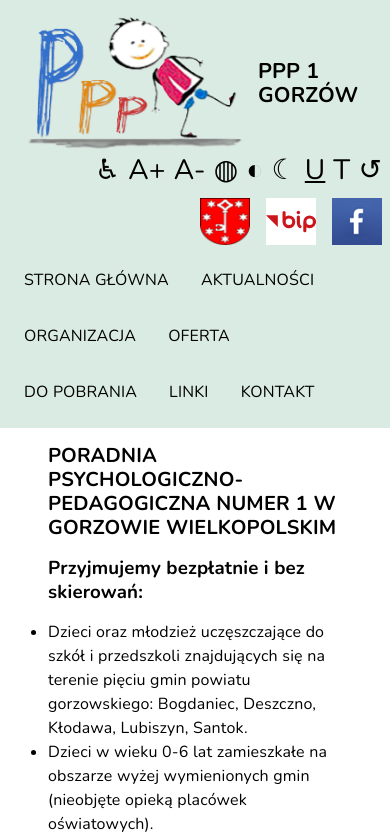
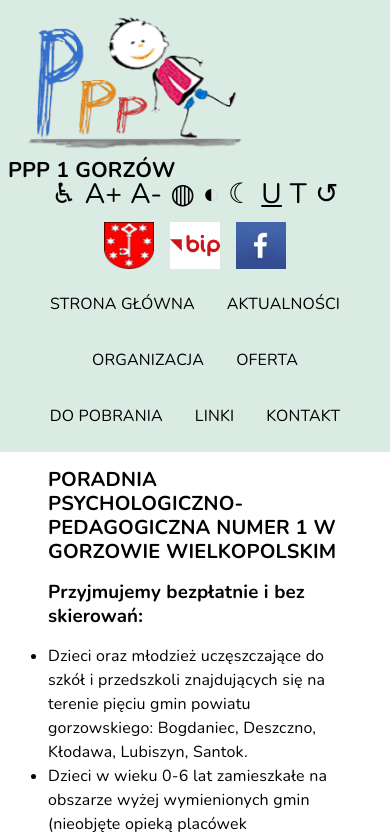
Before and after one commit to Madejczyk/ppp1gorzow, a Next.js app: page / in a window 390 px wide. Shown: the top 838 px of the page. Built offline with nearby package versions, Linux system fonts and the light colour scheme.

Commit message:
add style for mobile

```diff
--- a/app/common/Header.tsx
+++ b/app/common/Header.tsx
@@ -10,10 +10,10 @@ export const Header = () => {
                 height={150}
                 alt="Logo - chłopiec stojący przy trzech literach P. Symbolizująch skrót: Poradni psychologiczno pedagogicznej"
             />
-            <h1>PPP 1<br/>GORZÓW</h1>
+            <h1>PPP 1 GORZÓW</h1>
         </div>
         <div>
-            <div style={{display: 'flex', justifyContent:'flex-end', gap: '1rem', alignItems: 'center', flexWrap: 'wrap'}}>
+            <div className='menu'>
                 <Narzedzia/>
                 <div style={{display: 'flex', justifyContent: 'center', gap: '1rem'}}>
                     <Link
@@ -58,7 +58,7 @@ export const Header = () => {
                     </Link>
                 </div>
             </div>
-            <nav style={{textTransform: 'uppercase'}}>
+            <nav>
                 <Link href="/#">Strona Główna</Link>
                 <Link href="/aktualnosci">Aktualności</Link>
                 <Link href="/organizacja">Organizacja</Link>
--- a/app/globals.css
+++ b/app/globals.css
@@ -80,6 +80,8 @@ main {
 nav {
   display: flex;
   flex-wrap: wrap;
+  justify-content: center;
+  text-transform: uppercase;
   a {
     margin: 1rem;
   }
@@ -97,3 +99,18 @@ nav {
     cursor: pointer;
   }
 }
+
+.menu {
+  display: flex;
+  justify-content: flex-end;
+  gap: 1rem;
+  align-items: center;
+  flex-wrap: wrap
+}
+
+@media only screen and (max-width: 1270px) {
+  .header, .menu {
+    justify-content: center;
+  }
+
+}
```
